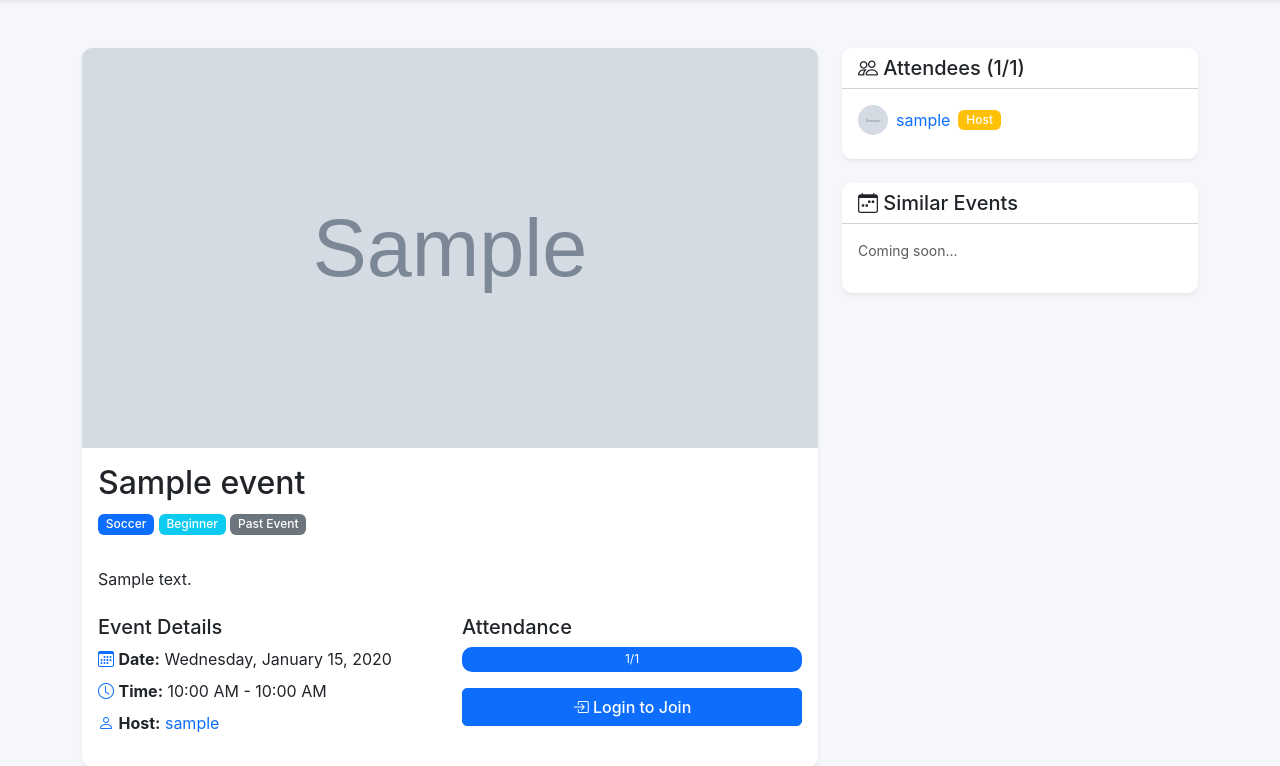
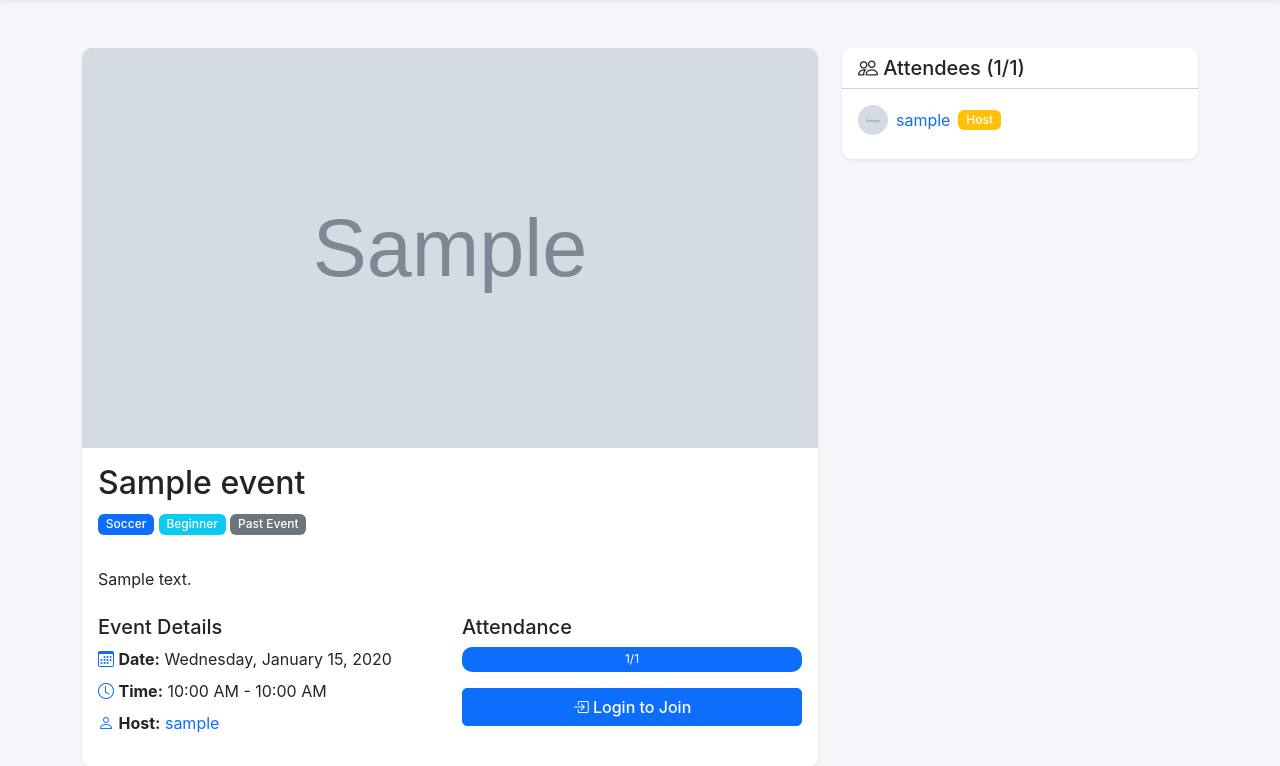
Before and after one commit to an1n-dya/Capstone, a Django app: page /events/1/ in a window 1280 px wide. Shown: the part 78-844 px from the top of the page. Run offline with Django 4.2, Linux system fonts and the light colour scheme; tables that the repository leaves empty hold one stand-in row (values such as "Sample post"); grey boxes marked "Sample" are stand-in pictures.

Commit message:
Remove 'Similar Events' section from event detail

```diff
--- a/sports/templates/sports/event_detail.html
+++ b/sports/templates/sports/event_detail.html
@@ -215,18 +215,6 @@
                     </div>
                 </div>
             </div>
-
-            <!-- Similar Events -->
-            <div class="card shadow-sm">
-                <div class="card-header bg-white">
-                    <h5 class="mb-0">
-                        <i class="bi bi-calendar-week"></i> Similar Events
-                    </h5>
-                </div>
-                <div class="card-body">
-                    <p class="text-muted small">Coming soon...</p>
-                </div>
-            </div>
         </div>
     </div>
 </div>
```
